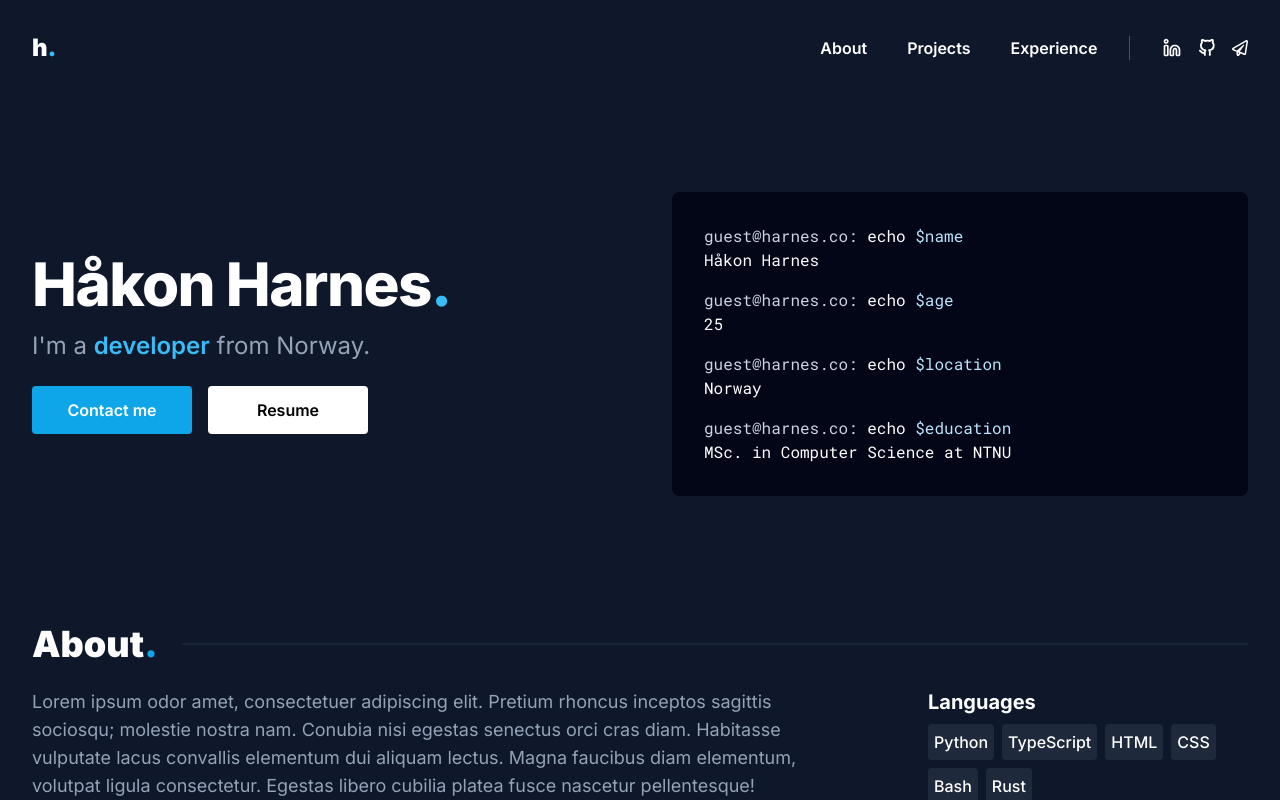
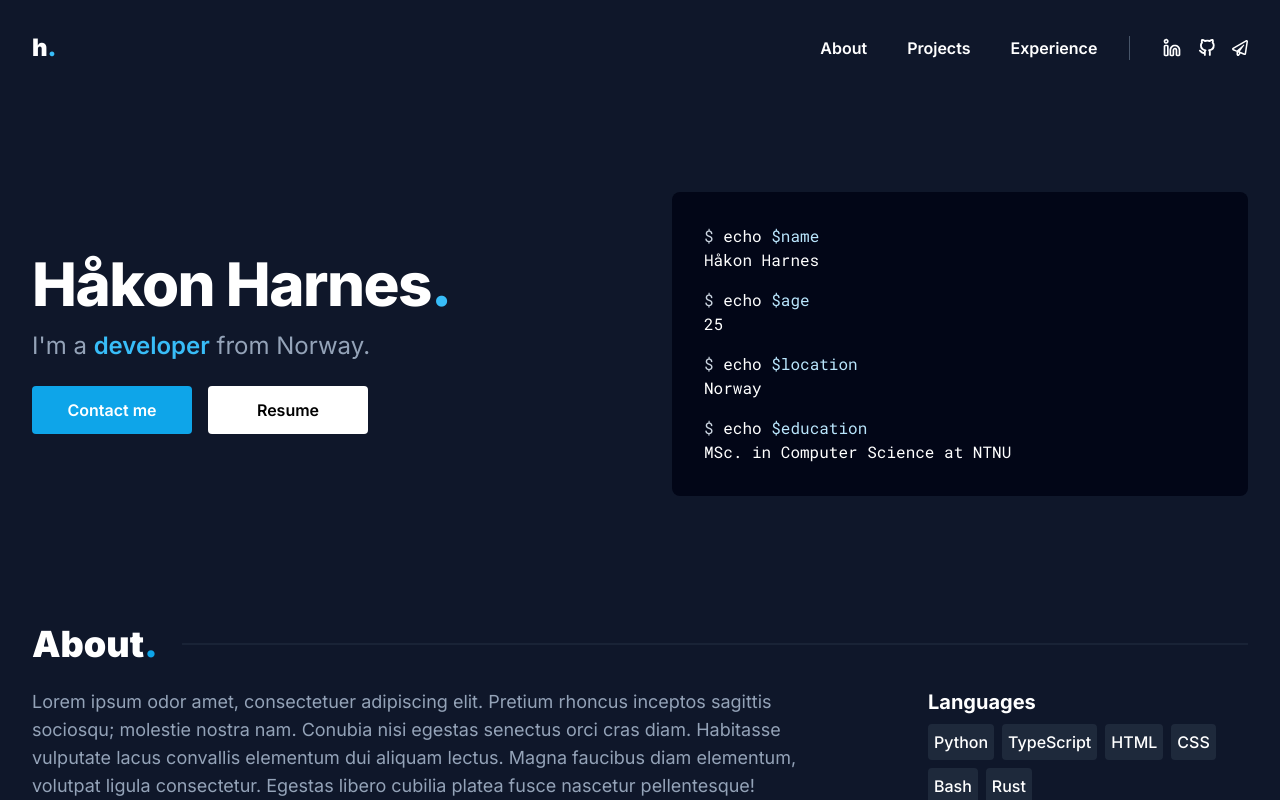
Before and after one commit to HakonHarnes/website, a Next.js app: page / in a window 1280 px wide. Shown: the top 800 px of the page. Built offline with nearby package versions, Linux system fonts and the light colour scheme.

Commit message:
feat: simplify terminal prompt

```diff
--- a/app/components/Hero.tsx
+++ b/app/components/Hero.tsx
@@ -38,25 +38,25 @@ function Terminal() {
       className={`${roboto.className} bg-slate-950 w-full p-5 rounded sm:p-8 sm:rounded-lg flex-1 sm:max-w-xl `}
     >
       <div>
-        <span className="text-slate-300">guest@harnes.co: </span>{" "}
+        <span className="text-slate-300">$ </span>{" "}
         <span className="">echo</span>{" "}
         <span className="text-sky-200">$name</span>
       </div>
       <div className="pb-4"> Håkon Harnes</div>
       <div>
-        <span className="text-slate-300">guest@harnes.co: </span>{" "}
+        <span className="text-slate-300">$ </span>{" "}
         <span className="">echo</span>{" "}
         <span className="text-sky-200">$age</span>
       </div>
       <div className="pb-4">25</div>
       <div>
-        <span className="text-slate-300">guest@harnes.co: </span>{" "}
+        <span className="text-slate-300">$ </span>{" "}
         <span className="">echo</span>{" "}
         <span className="text-sky-200">$location</span>
       </div>
       <div className="pb-0 sm:pb-4">Norway</div>
       <div className="hidden sm:block">
-        <span className="text-slate-300">guest@harnes.co: </span>{" "}
+        <span className="text-slate-300">$ </span>{" "}
         <span className="">echo</span>{" "}
         <span className="text-sky-200">$education</span>
       </div>
```
